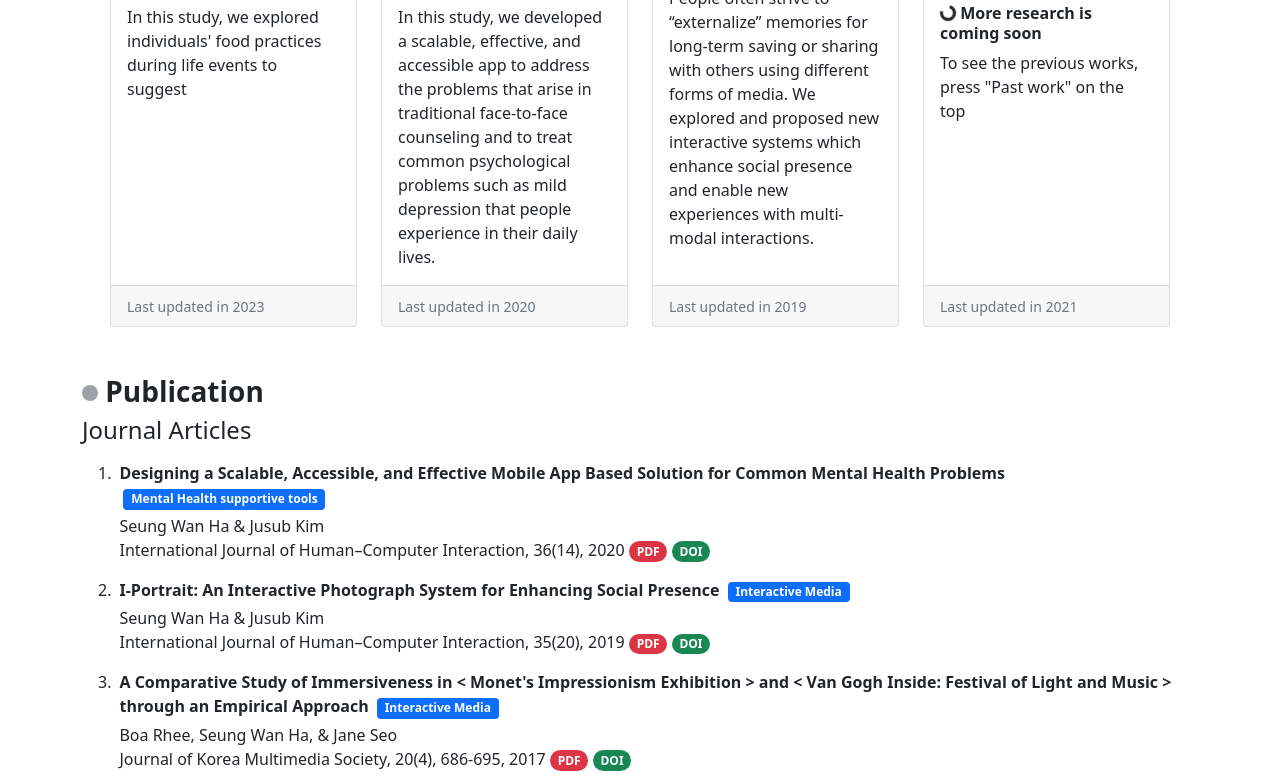
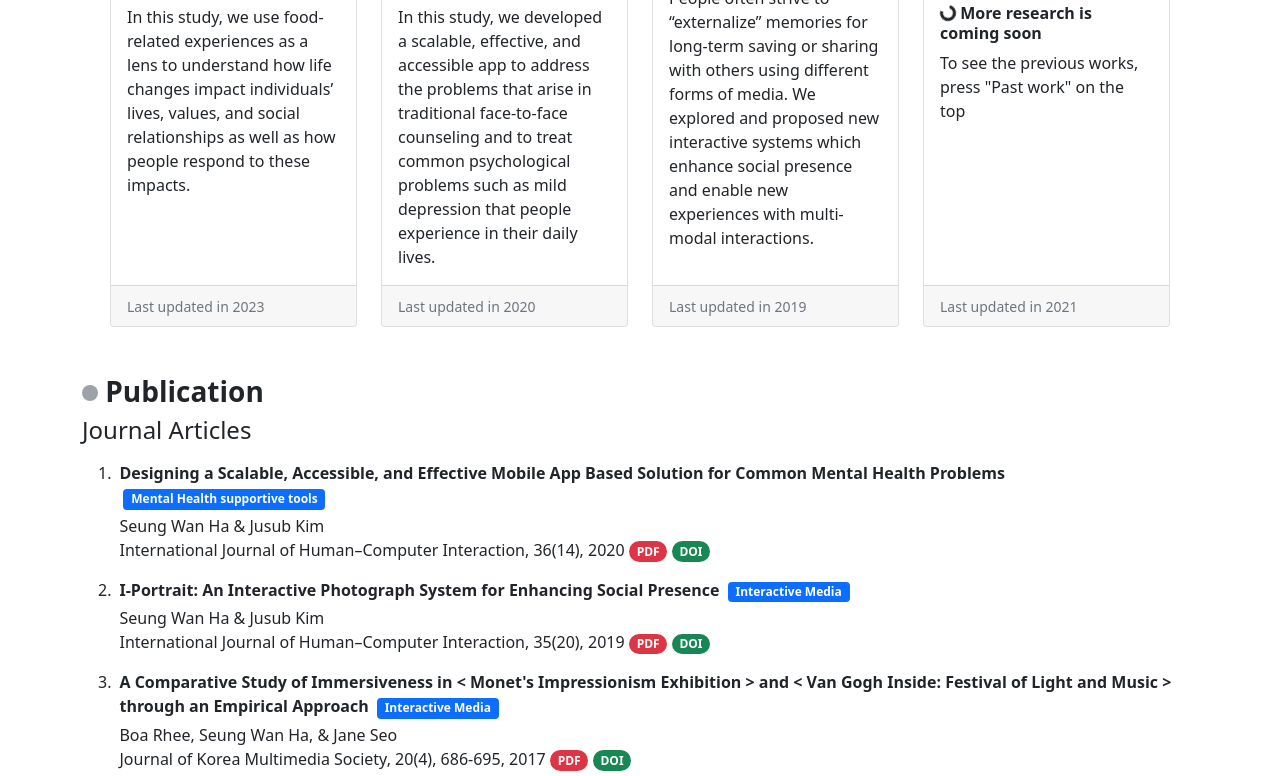
Before and after one commit to hseungwan/web, a plain HTML site: page index.html in a window 1280 px wide. Shown: the part 1504-2280 px from the top of the page. Drawn offline with nearby package versions, Linux system fonts and the light colour scheme.

Commit message:
Update index.html

```diff
--- a/index.html
+++ b/index.html
@@ -84,7 +84,7 @@
               <img src="asset/media/Hs_tools.png" class="card-img-top" alt="...">
               <div class="card-body">
                 <h6 class="card-title fw-bold">Food Practices during Life Events</h6>
-                <p class="card-text">In this study, we explored individuals' food practices during life events to suggest </p>
+                <p class="card-text">In this study, we use food-related experiences as a lens to understand how life changes impact individuals’ lives, values, and social relationships as well as how people respond to these impacts. </p>
               </div>
               <div class="card-footer">
                 <small class="text-muted">Last updated in 2023</small>
```
